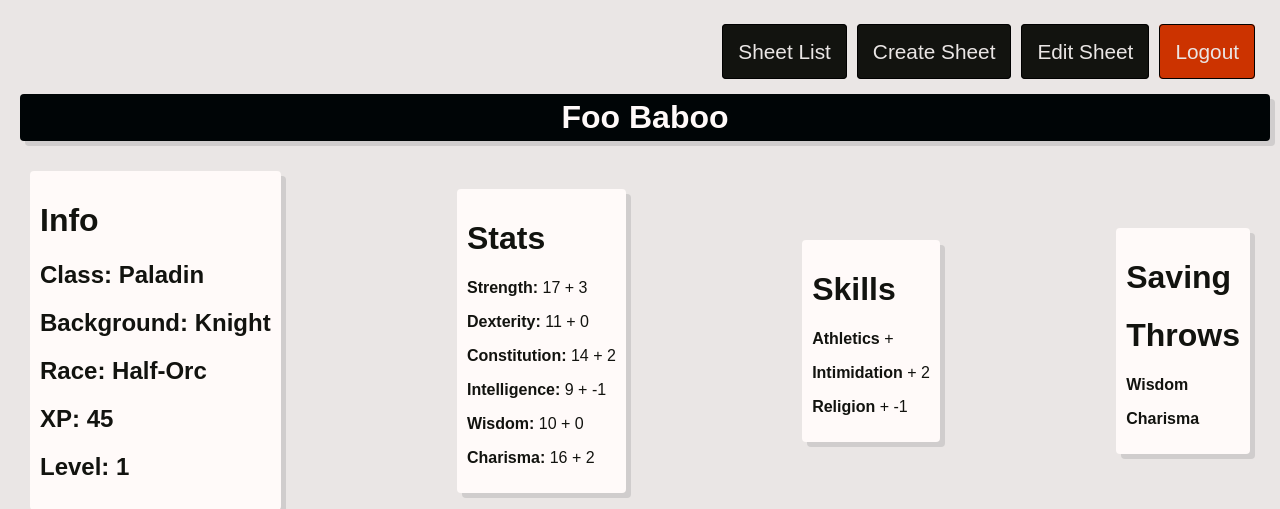
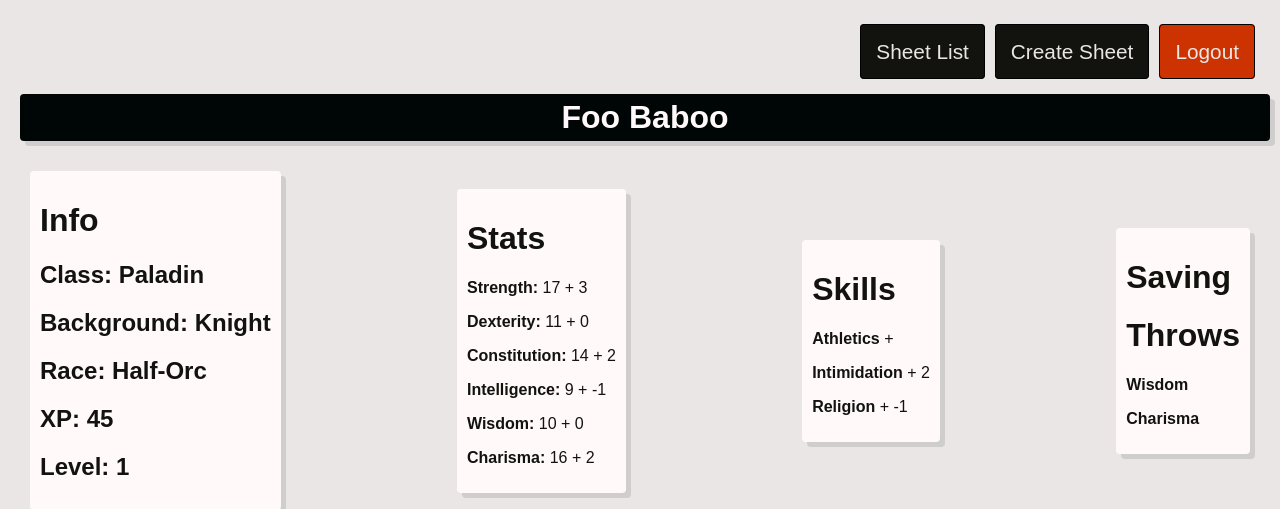
Before and after one commit to Hedgy134117/dice-slave-online, a Django app: page /sheets/foo-baboo/ in a window 1280 px wide. Shown: the top 509 px of the page. Run offline with Django 3.2, Linux system fonts and the light colour scheme; a user stored in the database is signed in; data comes from the database, SQL or seed files in the repository.

Commit message:
edit if account
removed the edit button if the user didn't make the character sheet

```diff
--- a/diceSlaveOnline/sheets/templates/sheets/sheetDetail.html
+++ b/diceSlaveOnline/sheets/templates/sheets/sheetDetail.html
@@ -2,7 +2,9 @@
 
 {% block nav %}
     {% if user.is_authenticated %}
-    <li><a href="{% url 'sheets:edit' slug %}" class="button">Edit Sheet</a></li>
+        {% if sheet.author == request.user %}
+        <li><a href="{% url 'sheets:edit' slug %}" class="button">Edit Sheet</a></li>
+        {% endif %}
     {% endif %}
 {% endblock %}
 
--- a/diceSlaveOnline/sheets/views.py
+++ b/diceSlaveOnline/sheets/views.py
@@ -11,7 +11,7 @@ def sheetList(request):
 
 def sheetDetail(request, slug):
     sheet = Sheet.objects.get(slug=slug)
-    return render(request, 'sheets/sheetDetail.html', { 'sheet': sheet, 'slug': slug })
+    return render(request, 'sheets/sheetDetail.html', { 'sheet': sheet, 'slug': slug, 'request': request })
 
 def createSheet(request):
     if request.method == 'POST':
```
